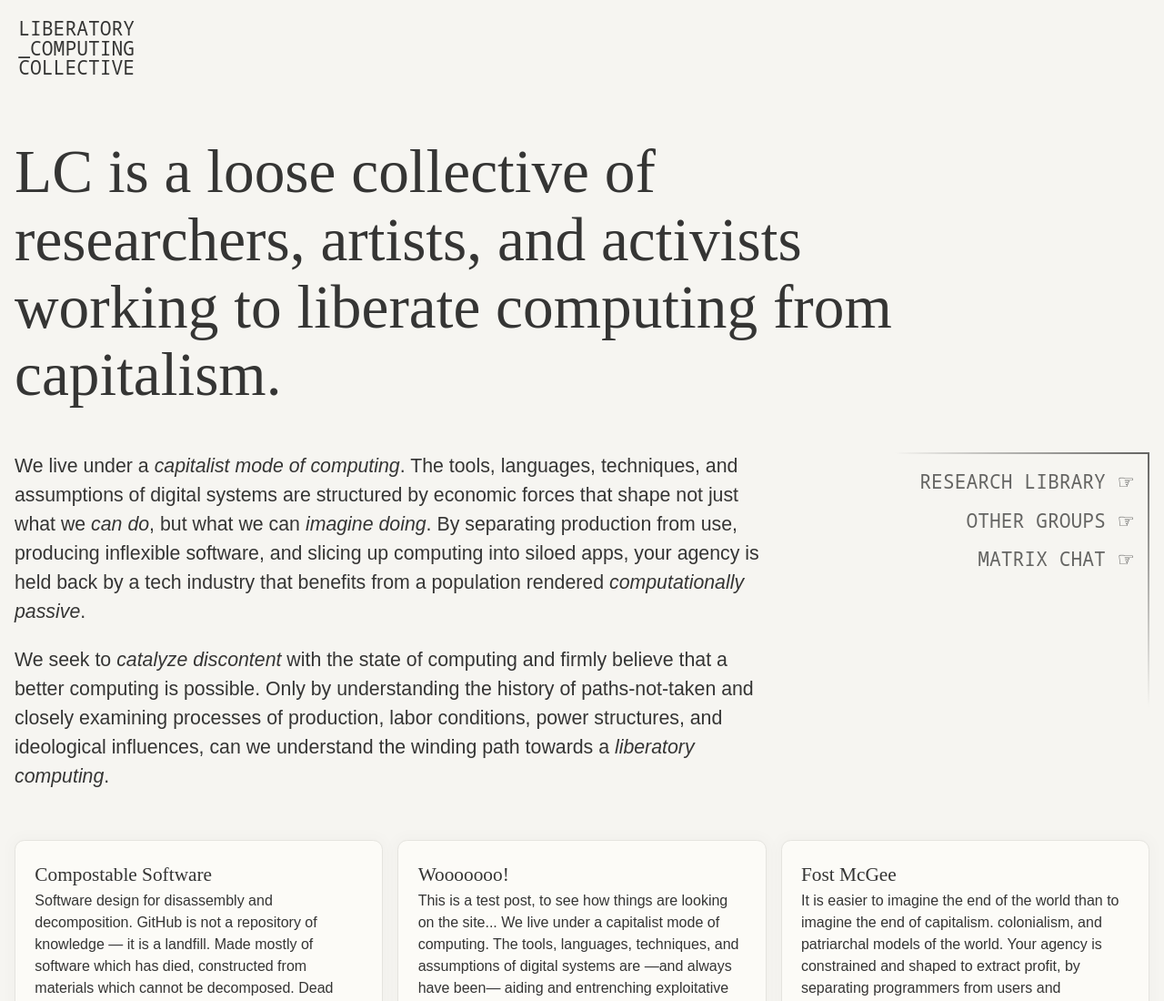
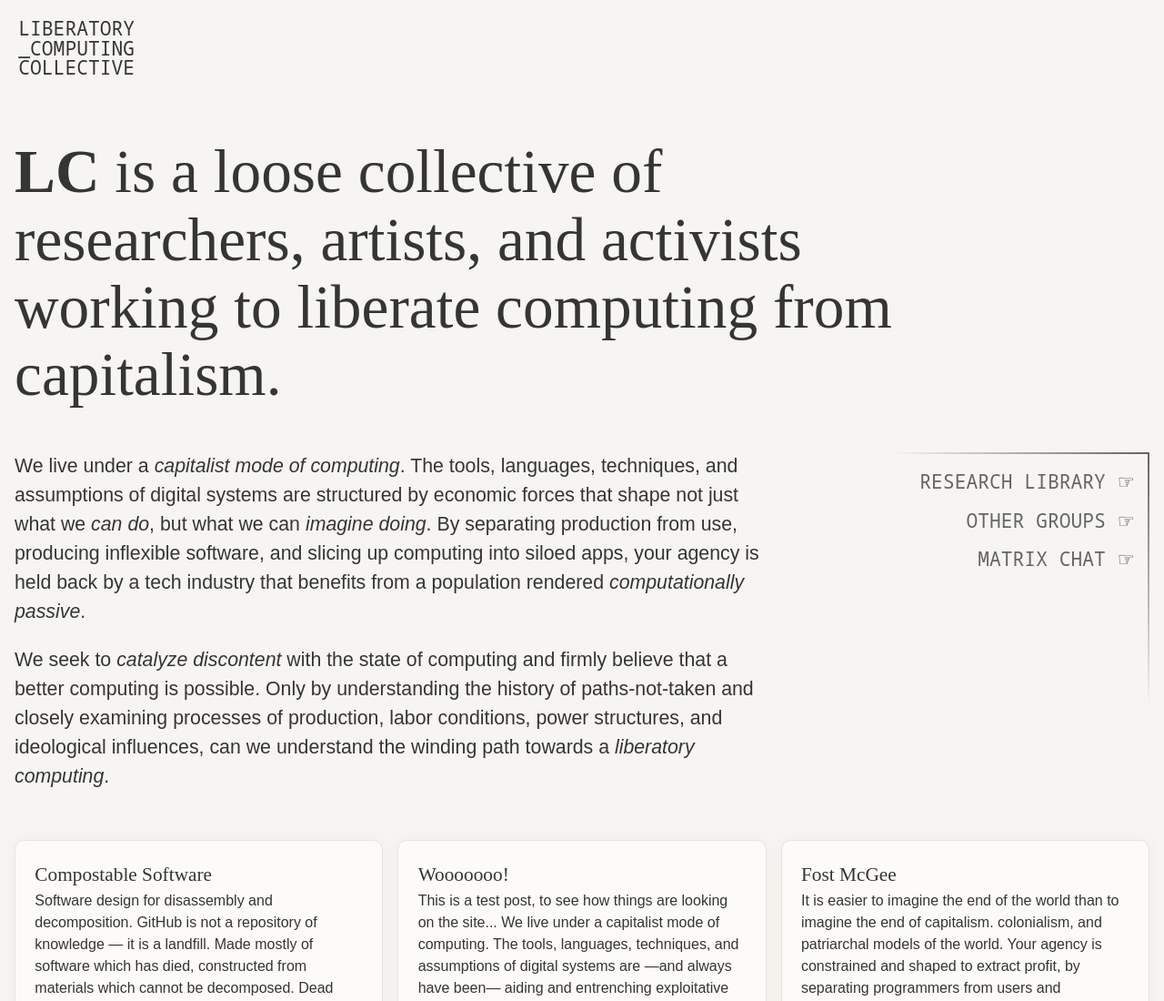
Before and after one commit to libcomp/libcomp-website, an Eleventy site: page src/index.html in a window 1280 px wide. Shown: the top 1100 px of the page at 91% size. Built offline with nearby package versions, Linux system fonts and the light colour scheme; Eleventy itself is replaced by a stand-in of ours; files that its build step writes are made by us from their sources; a web font is replaced by a local one.

Commit message:
increased weight of initialism on landing page

```diff
--- a/src/assets/css/style.css
+++ b/src/assets/css/style.css
@@ -43,6 +43,9 @@ header {
   max-width: 15em;
   @media (max-width: 40em) {
     font-size: var(--font-scale4);
+  }
+  & b {
+    font-weight: 800;
   }
 }
 
```
